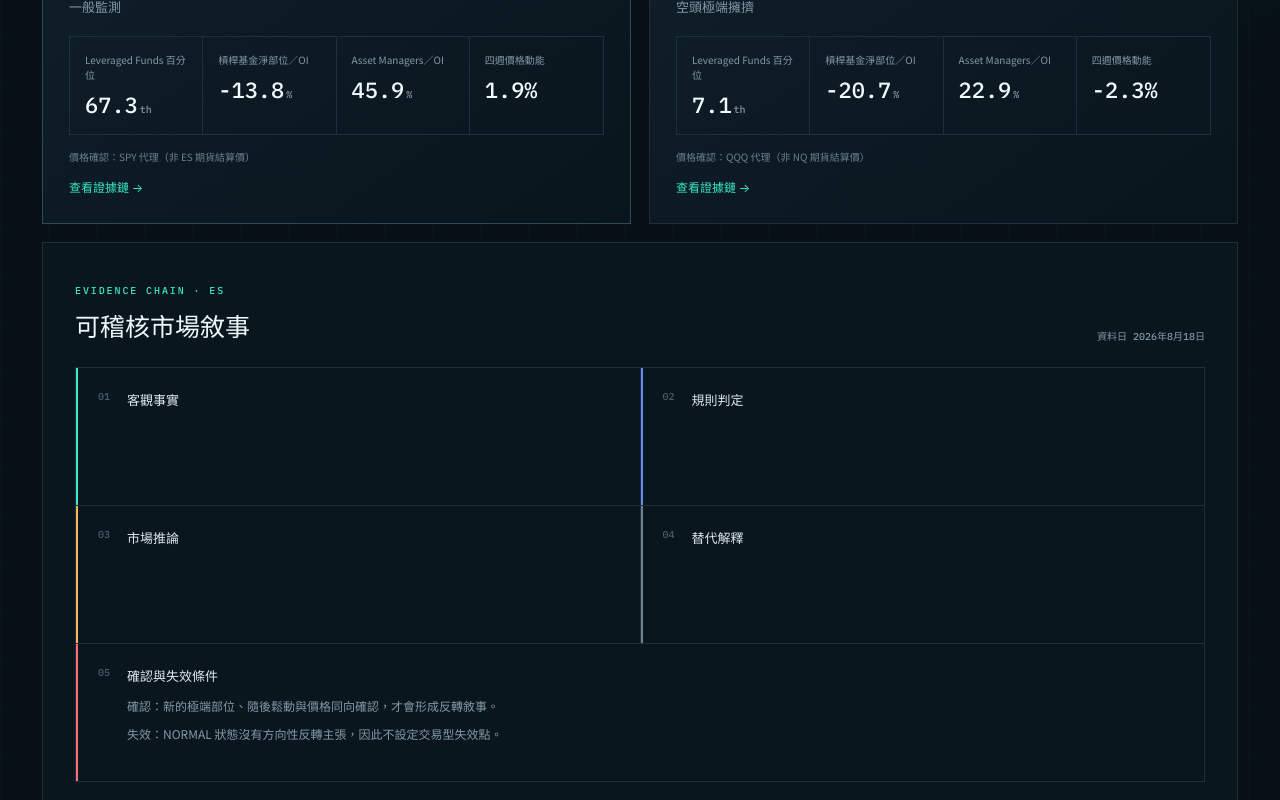
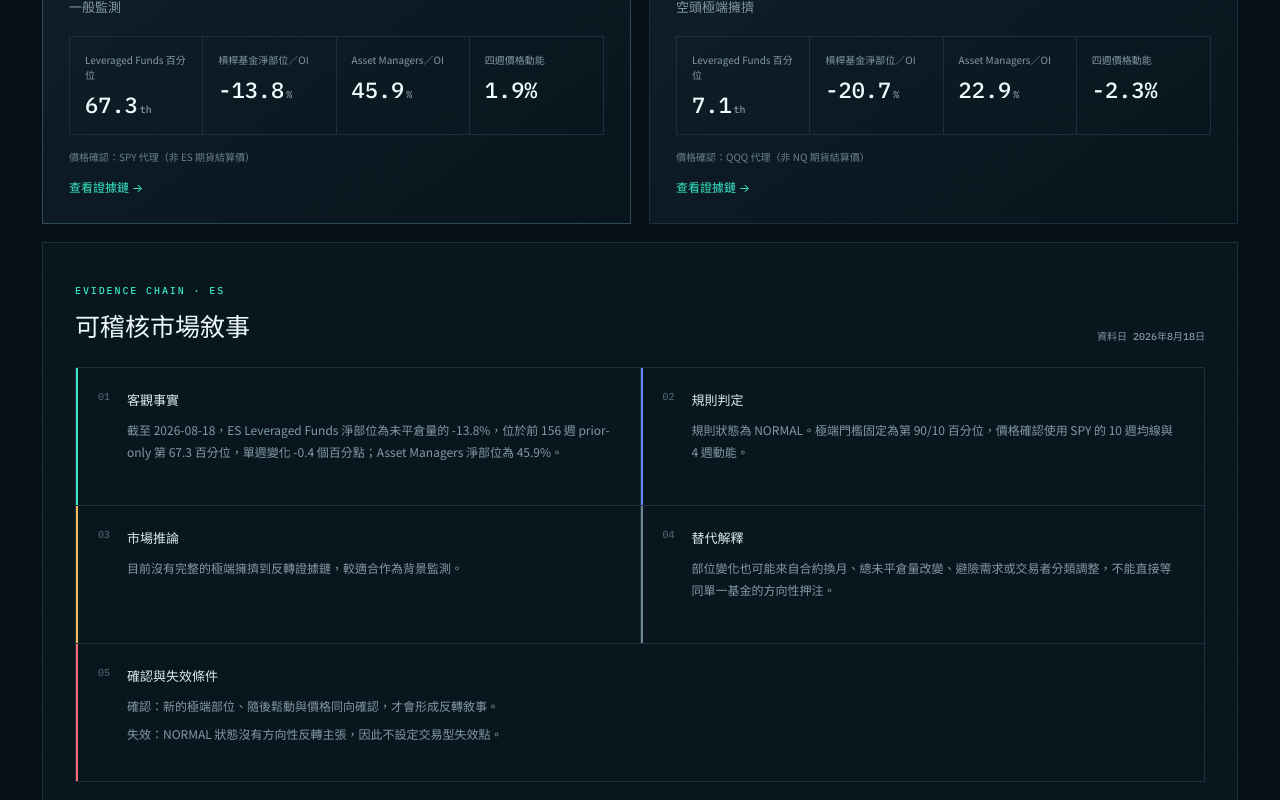
Before and after one commit to ZBH0421/gsquant, a React (Vite) app in the folder projects/cot-radar/web/: page / in a window 1280 px wide. Shown: the part 442-1242 px from the top of the page. Built offline with nearby package versions, Linux system fonts and the light colour scheme.

Commit message:
fix: normalize generated evidence for display

```diff
--- a/projects/cot-radar/web/src/App.tsx
+++ b/projects/cot-radar/web/src/App.tsx
@@ -61,16 +61,25 @@ const normalizeHistory = (data: HistoryData): HistoryRow[] => {
   return Object.values(data.markets ?? {}).flat();
 };
 
-const getEvidence = (market: MarketSnapshot): Evidence =>
-  market.evidence ??
-  market.narrative ?? {
-    facts: "本期敘事尚未產生。",
-    rule: "—",
-    inference: "—",
-    alternatives: "—",
-    confirmation: "—",
-    invalidation: "—",
+const getEvidence = (market: MarketSnapshot) => {
+  const source: Evidence = market.evidence ??
+    market.narrative ?? {
+      confirmation: "—",
+      invalidation: "—",
+    };
+  return {
+    facts: source.objective_facts ?? source.facts ?? "本期敘事尚未產生。",
+    rule: source.rule_classification ?? source.rule ?? "—",
+    inference: source.market_inference ?? source.inference ?? "—",
+    alternatives:
+      source.alternative_explanations ??
+      source.alternatives ??
+      source.alternative ??
+      "—",
+    confirmation: source.confirmation,
+    invalidation: source.invalidation,
   };
+};
 
 async function loadJson<T>(name: string): Promise<T> {
   const response = await fetch(`${import.meta.env.BASE_URL}data/${name}`);
@@ -166,7 +175,7 @@ function EvidencePanel({ market }: { market: MarketSnapshot }) {
         </article>
         <article className="evidence-item alternative">
           <span className="step">04</span>
-          <div><h3>替代解釋</h3><p>{evidence.alternatives ?? evidence.alternative}</p></div>
+          <div><h3>替代解釋</h3><p>{evidence.alternatives}</p></div>
         </article>
         <article className="evidence-item conditions">
           <span className="step">05</span>
```
